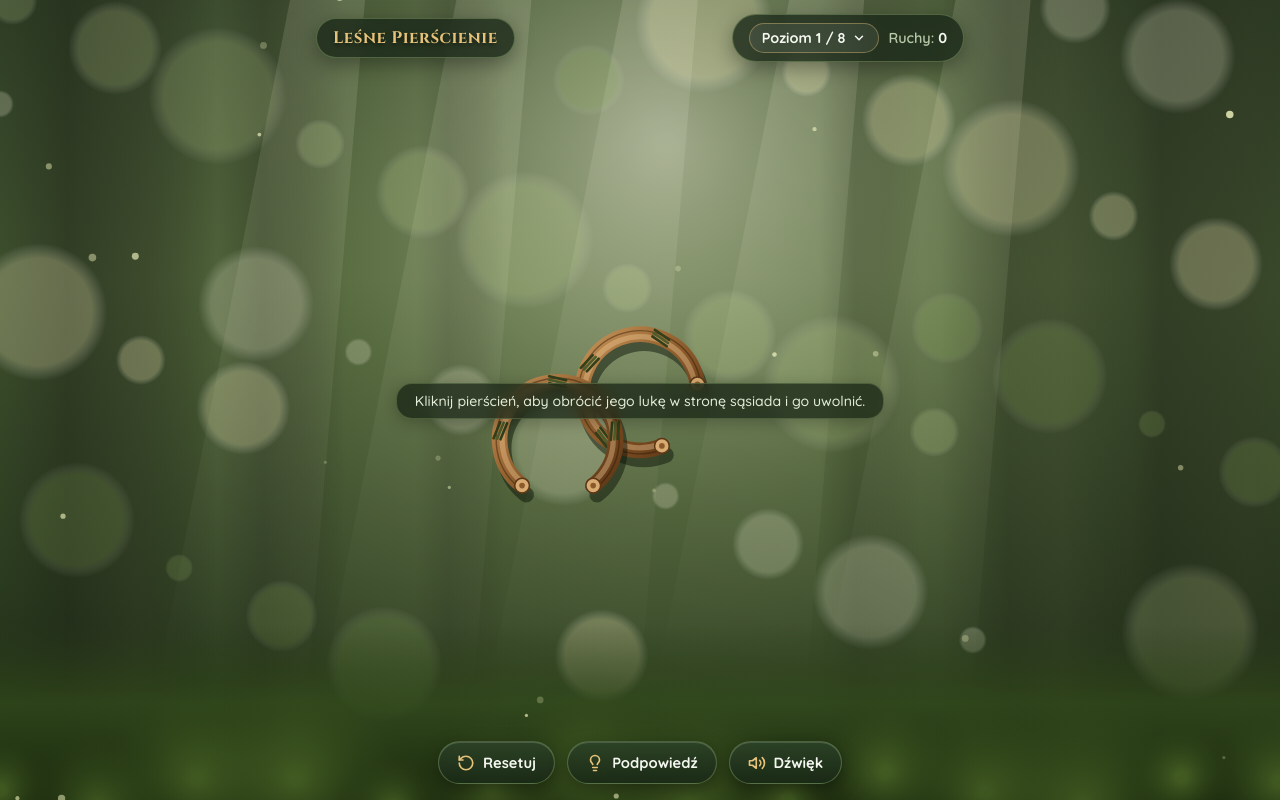
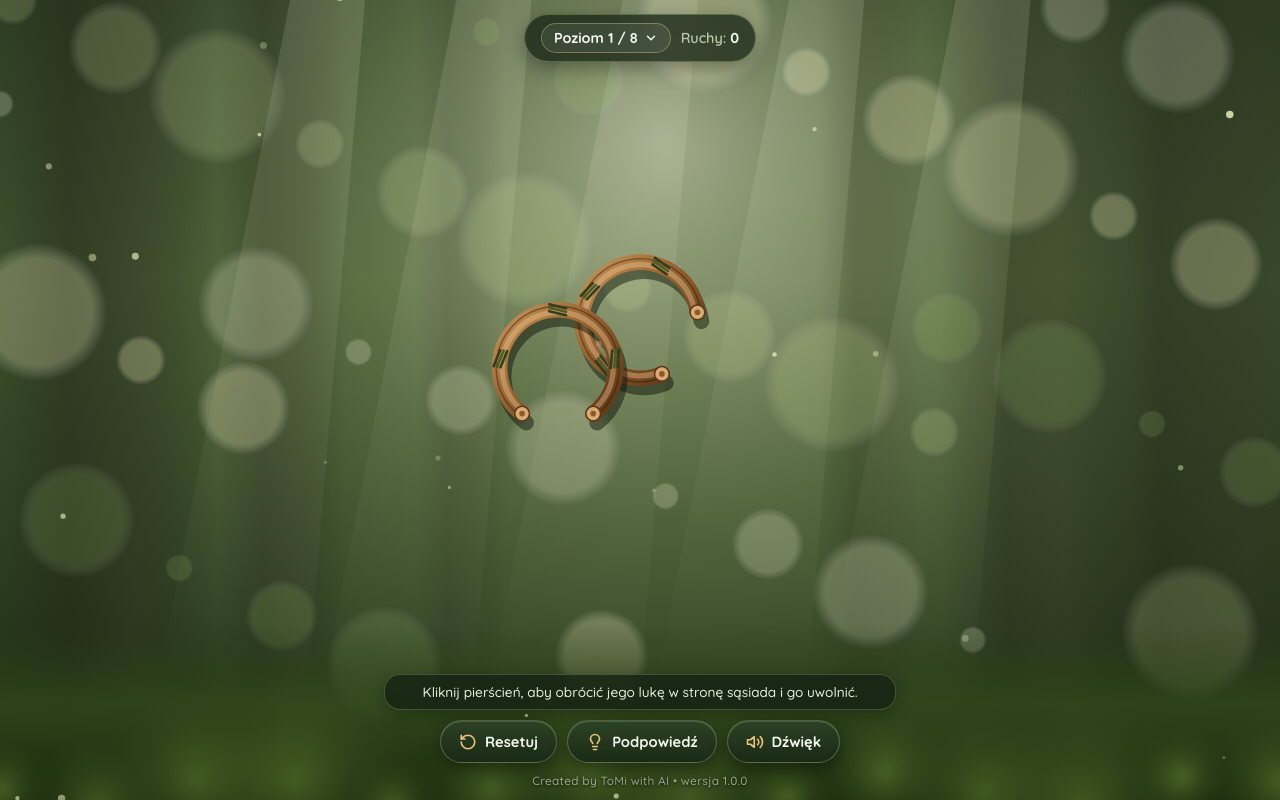
Before and after one commit to ToMiGdanskPL/rings, a plain HTML site: page index.html in a window 1280 px wide. Drawn offline with Linux system fonts and the light colour scheme.

Commit message:
Update index.html

```diff
--- a/index.html
+++ b/index.html
@@ -65,7 +65,7 @@
             padding: 14px 16px;
             display: flex;
             align-items: center;
-            justify-content: space-between;
+            justify-content: center;
             gap: 10px;
             pointer-events: none;
         }
@@ -82,15 +82,6 @@
             align-items: center;
             gap: 10px;
             box-shadow: 0 6px 20px rgba(0, 0, 0, 0.35);
-        }
-
-        .game-title {
-            font-family: 'Cinzel', serif;
-            font-size: 1.05rem;
-            font-weight: 700;
-            color: var(--accent-gold);
-            letter-spacing: 0.5px;
-            text-shadow: 0 2px 4px rgba(0,0,0,0.5);
         }
 
         .level-btn {
@@ -125,21 +116,36 @@
             font-weight: 700;
         }
 
+        /* Bottom Dock (Hint + Controls + Footer) */
+        .bottom-dock {
+            position: relative;
+            z-index: 10;
+            width: 100%;
+            max-width: 540px;
+            padding: 0 14px 12px;
+            display: flex;
+            flex-direction: column;
+            align-items: center;
+            gap: 10px;
+            pointer-events: none;
+        }
+
         /* Tutorial / Status Hint Banner */
         .hint-banner {
             position: relative;
             z-index: 10;
-            background: rgba(20, 32, 18, 0.72);
+            background: rgba(20, 32, 18, 0.78);
             backdrop-filter: blur(8px);
             -webkit-backdrop-filter: blur(8px);
             border: 1px solid rgba(164, 198, 128, 0.28);
             border-radius: 16px;
-            padding: 8px 18px;
-            font-size: 0.88rem;
+            padding: 8px 16px;
+            font-size: 0.85rem;
+            line-height: 1.35;
             color: #e4eed8;
             text-align: center;
-            max-width: 90%;
-            box-shadow: 0 4px 16px rgba(0,0,0,0.25);
+            width: 100%;
+            box-shadow: 0 4px 16px rgba(0,0,0,0.28);
             pointer-events: none;
             transition: opacity 0.35s ease, transform 0.35s ease;
         }
@@ -149,12 +155,19 @@
             position: relative;
             z-index: 10;
             width: 100%;
-            max-width: 540px;
-            padding: 16px;
             display: flex;
             align-items: center;
             justify-content: center;
-            gap: 12px;
+            gap: 10px;
+            pointer-events: none;
+        }
+
+        .app-footer {
+            font-size: 0.74rem;
+            color: rgba(228, 238, 216, 0.62);
+            text-align: center;
+            letter-spacing: 0.3px;
+            text-shadow: 0 1px 3px rgba(0, 0, 0, 0.75);
             pointer-events: none;
         }
 
@@ -320,15 +333,16 @@
         }
 
         @media (max-width: 480px) {
-            .game-title {
-                font-size: 0.92rem;
-            }
             .hud-pill {
-                padding: 6px 12px;
+                padding: 7px 14px;
             }
             .ctrl-btn {
                 padding: 10px 14px;
                 font-size: 0.85rem;
+            }
+            .hint-banner {
+                font-size: 0.82rem;
+                padding: 7px 14px;
             }
         }
     </style>
@@ -339,10 +353,6 @@
 
         <!-- Top HUD -->
         <div class="hud-top">
-            <div class="hud-pill">
-                <span class="game-title">Leśne Pierścienie</span>
-            </div>
-
             <div class="hud-pill">
                 <button id="openLevelsBtn" class="level-btn" title="Wybierz poziom">
                     <span id="levelIndicator">Poziom 1 / 8</span>
@@ -352,12 +362,12 @@
             </div>
         </div>
 
-        <!-- Contextual Hint Banner -->
+        <!-- Bottom Dock: Contextual Hint + Controls + Footer -->
+        <div class="bottom-dock">
             <div id="hintBanner" class="hint-banner">
                 Kliknij drewniany pierścień, aby go obrócić. Ustaw luki tak, aby pierścienie mogły się rozłączyć!
             </div>
 
-        <!-- Bottom Controls -->
             <div class="hud-bottom">
                 <button id="resetBtn" class="ctrl-btn" title="Zacznij poziom od nowa">
                     <svg viewBox="0 0 24 24" fill="none" stroke-width="2.2" stroke-linecap="round" stroke-linejoin="round">
@@ -389,6 +399,9 @@
                     </svg>
                     <span id="soundLabel">Dźwięk</span>
                 </button>
+            </div>
+
+            <footer class="app-footer">Created by ToMi with AI &bull; wersja 1.0.0</footer>
         </div>
     </div>
 
@@ -1007,7 +1020,7 @@
             const spanRows = Math.max(1, maxYUnit - minYUnit);
 
             const availW = Math.min(width * 0.84, 520);
-            const availH = height * 0.62;
+            const availH = height * 0.54;
 
             // Interlocking geometry: adjacent rings overlap slightly so they physically hook through each other!
             // Distance between adjacent centers = 1.62 * ringRadius
@@ -1023,7 +1036,7 @@
             const centerYUnit = (minYUnit + maxYUnit) / 2;
 
             boardOffsetX = width / 2 - centerCol * colSpacing;
-            boardOffsetY = height * 0.52 - centerYUnit * rowSpacing;
+            boardOffsetY = height * 0.43 - centerYUnit * rowSpacing;
 
             rings.forEach(r => {
                 const yUnit = r.row - (Math.abs(r.col % 2) === 1 ? 0.5 : 0);
```
Lines whose indentation alone changed are shown as unchanged.
